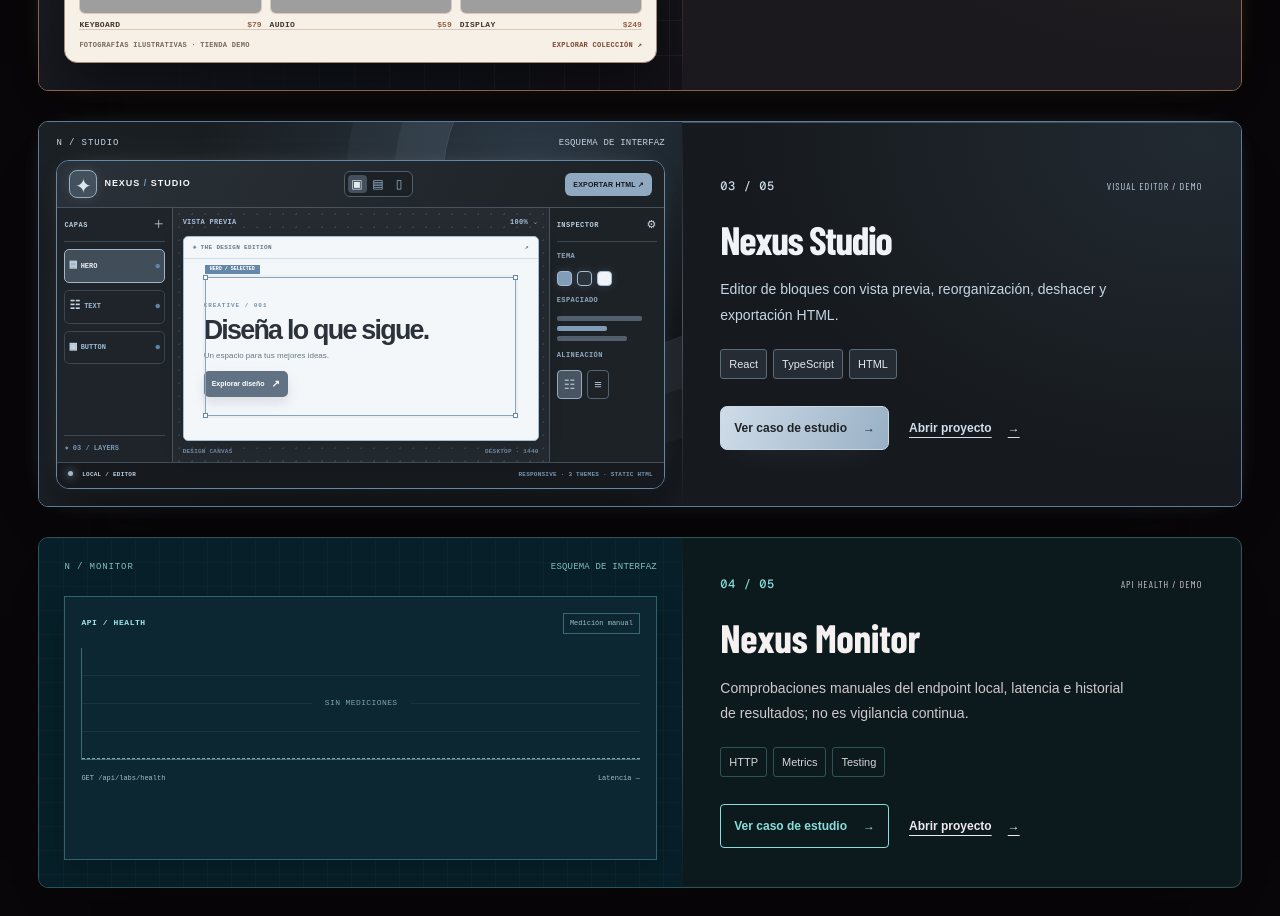
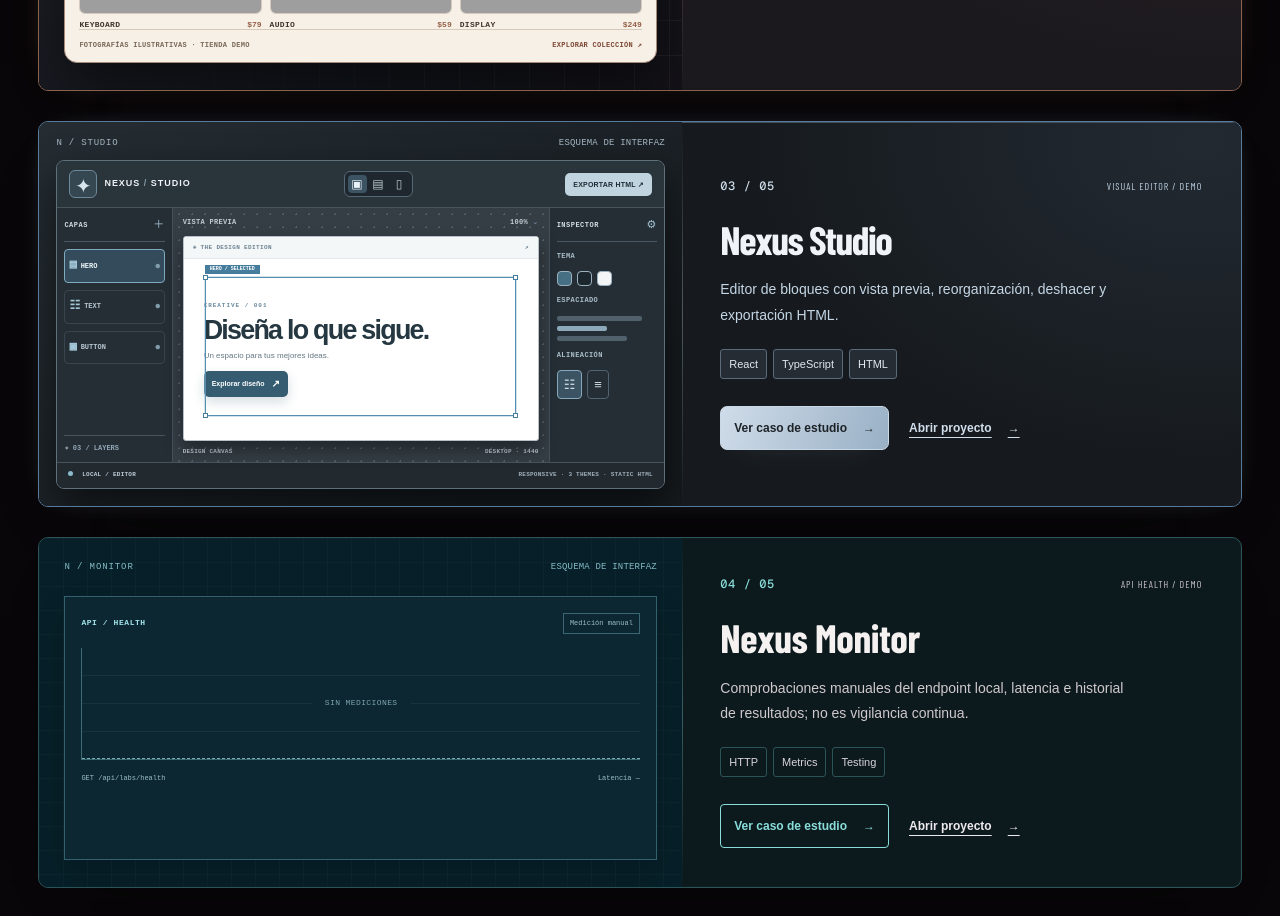
Before and after one commit to Dleteo/Nexus-AI, a Next.js app: page / in a window 1280 px wide. Shown: the part 1600-2516 px from the top of the page. Built offline with nearby package versions, Linux system fonts and the light colour scheme; grey boxes are pictures that could not be loaded.

Commit message:
design(studio): turn portfolio thumbnail into graphite desktop editor with crisp white document

```diff
--- a/components/career/ProjectCover.module.css
+++ b/components/career/ProjectCover.module.css
@@ -572,3 +572,94 @@
   .studio.spacious.cover{padding:18px 10px 21px;min-height:390px}
   .studio.spacious .studioWindow{min-height:290px}
 }
+
+
+/* Studio portfolio thumbnail = real product-style desktop editor, not a tinted
+   marketing illustration. Neutral chrome, steel focus and a bright document. */
+.studio.cover{
+  color:#d9e0e5;
+  background:linear-gradient(145deg,#252d33,#151a1e 82%);
+}
+.studio.cover::before{display:none}
+.studio.cover .coverTop{color:#a7b8c4;letter-spacing:.09em}
+.studio .studioWindow{
+  border:1px solid #60707b;
+  border-radius:8px;
+  background:#1b2227;
+  box-shadow:0 18px 39px #0008,inset 0 1px #ffffff1c;
+  color:#e5ebf0;
+}
+.studio .studioChrome{
+  background:#2a343b;
+  border-bottom:1px solid #46545e;
+}
+.studio .studioChromeSymbol{
+  border-color:#6d889a;border-radius:6px;
+  background:#354751;color:#d7e4ec;box-shadow:none;
+}
+.studio .studioChromeIdentity strong{color:#edf3f6}
+.studio .studioChromeIdentity strong span{color:#849ba9}
+.studio .studioChromeIdentity small{color:#b0c0cc}
+.studio .studioChromeControls{
+  background:#1e272d;color:#bdcbd5;border-color:#566775;
+}
+.studio .studioChromeControls span:first-child{
+  background:#3c5363;color:#e8f2f8;
+}
+.studio .studioChromeAction{
+  background:#c0d4df;color:#1d2b34;border-radius:5px;
+}
+.studio .studioLayerPanel,
+.studio .studioPropertyPanel{background:#252e35;border-color:#43515c}
+.studio .studioPanelHeading{color:#d0dce4;border-color:#485761}
+.studio .studioPanelHeading b{color:#a4c2d3}
+.studio .studioLayer,.studio .studioLayerActive{
+  color:#b8c6d0;border-color:#39454e;background:transparent;border-radius:4px;
+}
+.studio .studioLayerActive{
+  border-color:#7eabbf;background:#344b5b;color:#f1f8fb;
+}
+.studio .studioLayer>span,.studio .studioLayerActive>span{color:#a4c7d8}
+.studio .studioLayer i,.studio .studioLayerActive i{color:#839eae}
+.studio .studioLayersFoot{color:#91a7b6;border-color:#46545f}
+.studio .studioLayersFoot span{color:#b5ccdb}
+.studio .studioCanvasArea{
+  background-color:#353e45;
+  background-image:radial-gradient(#54616a 1px,transparent 1px);
+}
+.studio .studioCanvasBar,.studio .studioCanvasStatus{color:#c0cbd3}
+.studio .studioCanvasPaper{
+  background:#ffffff;border-color:#b7c0c6;border-radius:3px;
+  color:#252c31;box-shadow:0 8px 18px #0006;
+}
+.studio .studioPaperRibbon{
+  border-color:#e4e8eb;color:#6c8292;background:#f4f7f8;
+}
+.studio .studioPaperEyebrow{color:#69899d}
+.studio .studioPaperHeadline{color:#253741}
+.studio .studioPaperDescription{color:#637782}
+.studio .studioPaperButton{
+  background:#355c71;color:#fff;box-shadow:0 5px 12px #2e556632;
+}
+.studio .studioSelectionOutline{border-color:#568eb0;box-shadow:0 0 0 1px #9ec3da77}
+.studio .studioSelectionOutline>span{background:#477d9c;color:#fff}
+.studio .studioSelectionOutline i{border-color:#477d9c}
+.studio .studioPropertyLabel{color:#aabeca}
+.studio .studioSwatches i{
+  background:#476f84;border-color:#9bb1c0;box-shadow:none;
+}
+.studio .studioSwatches i:nth-child(2){background:#1c262d}
+.studio .studioSwatches i:nth-child(3){background:#f3f5f6}
+.studio .studioPropertyBars i{background:#50616c}
+.studio .studioPropertyBars i:nth-child(2){background:#8daaba}
+.studio .studioPropertyAlignment span{
+  border-color:#526371;color:#d0dee6;
+}
+.studio .studioPropertyAlignment span:first-child{
+  border-color:#86aabd;background:#3b5363;
+}
+.studio .studioWindowFoot{
+  background:#222a30;border-color:#46535e;color:#9fafba;
+}
+.studio .studioWindowFoot span:first-child{color:#c1d0db}
+.studio .studioWindowFoot i{background:#8bbacb;box-shadow:none}
```
